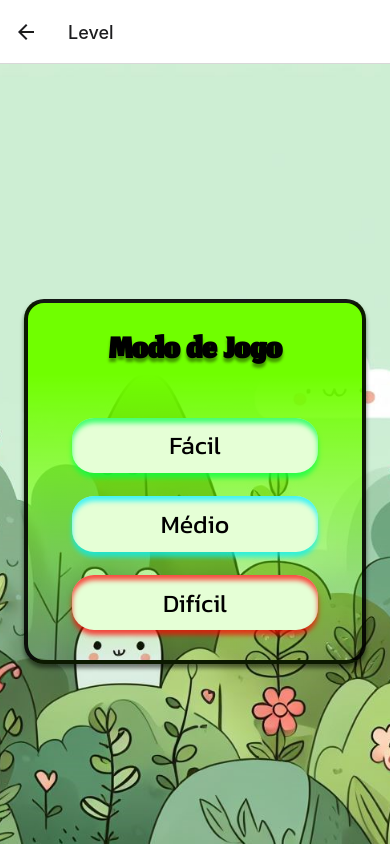
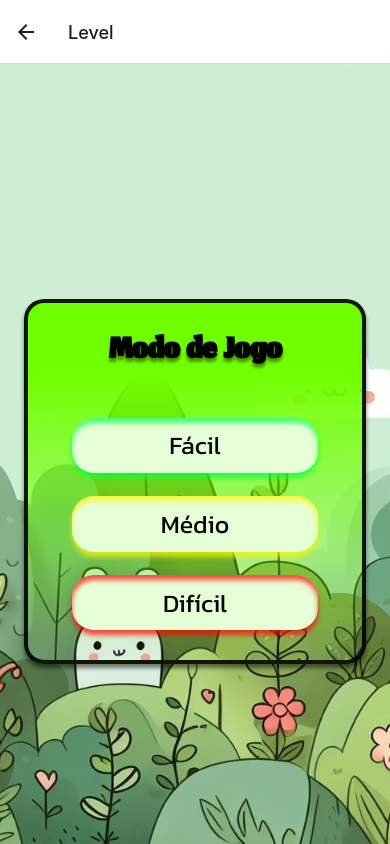
Before and after one commit to DayaneDamaceno/app-sustentabilidade, a React Native app: screen /Level in a window 390 px wide. Built offline with nearby package versions, Linux system fonts and the light colour scheme.

Commit message:
finalizei alguns ajustes

```diff
--- a/src/screens/level/index.tsx
+++ b/src/screens/level/index.tsx
@@ -127,7 +127,7 @@ const styles = StyleSheet.create({
     backgroundColor: '#E5FFD6',
   },
   yellowButton: {
-    boxShadow: '0px 5px 5px rgba(0, 240, 255, 0.70) inset, 0px 5px 5px rgba(0, 240, 255, 0.70)',
+    boxShadow: '0px 5px 5px rgba(255, 244.80, 0, 0.7) inset, 0px 5px 5px rgba(255, 244.80, 0, 0.7)',
     backgroundColor: '#E5FFD6',
   },
   redButton: {
```
